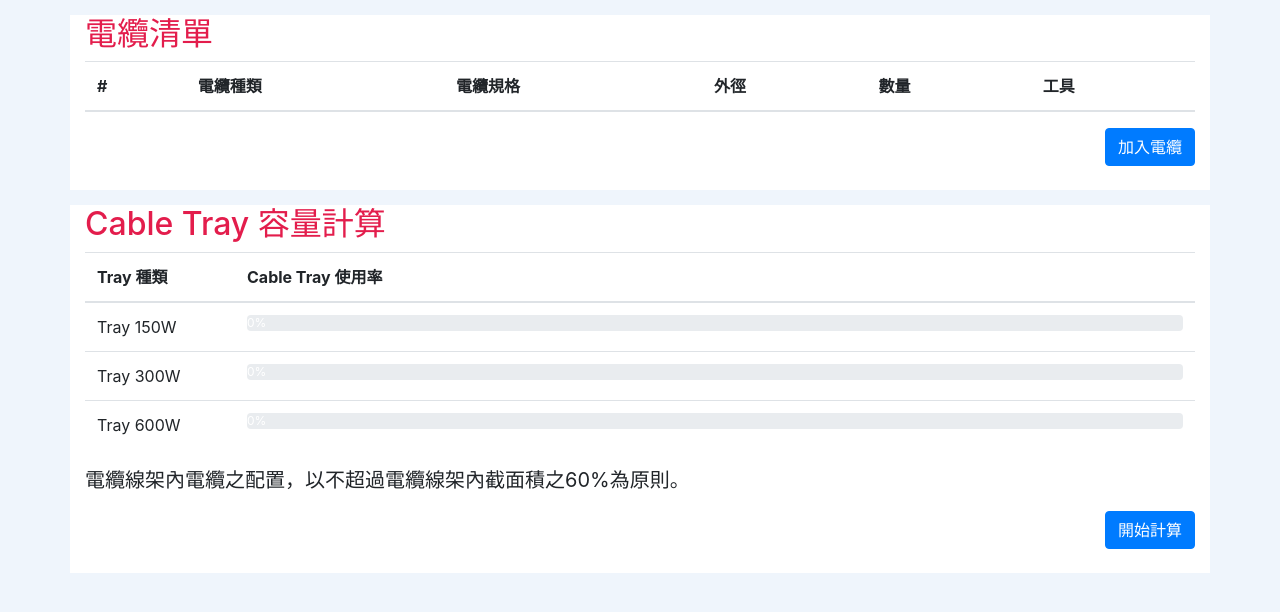
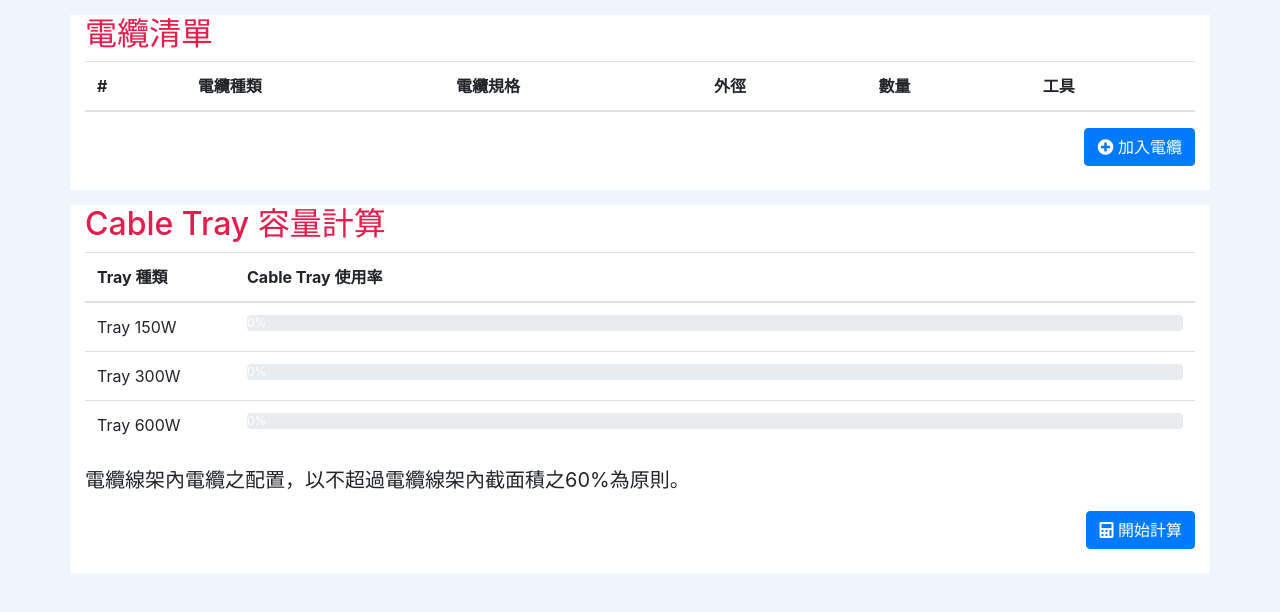
Before and after one commit to e87042170/CableTrayCalculator, a plain HTML site: page index.html in a window 1280 px wide. Drawn offline with nearby package versions, Linux system fonts and the light colour scheme.

Commit message:
Update index.html

```diff
--- a/index.html
+++ b/index.html
@@ -4,6 +4,7 @@
 		<title>Cable Tray 容量計算</title>
 		<meta charset="utf-8">
 		<meta name="viewport" content="width=device-width, initial-scale=1">
+		<link rel="stylesheet" href="https://use.fontawesome.com/releases/v5.7.0/css/all.css" integrity="sha384-lZN37f5QGtY3VHgisS14W3ExzMWZxybE1SJSEsQp9S+oqd12jhcu+A56Ebc1zFSJ" crossorigin="anonymous">
 		<link rel="stylesheet" href="https://maxcdn.bootstrapcdn.com/bootstrap/4.3.1/css/bootstrap.min.css">
     <script src="https://ajax.googleapis.com/ajax/libs/jquery/3.4.1/jquery.min.js"></script>
     <script src="https://cdnjs.cloudflare.com/ajax/libs/popper.js/1.14.7/umd/popper.min.js"></script>
@@ -58,7 +59,7 @@
 			  </table>
 			</div>
 			<div class="text-right">
-				<button class="btn btn-primary" data-toggle="modal" data-target="#myModal"> <i class="fa fa-plus-circle"></i> 加入電纜</button>
+				<button class="btn btn-primary" data-toggle="modal" data-target="#myModal"> <i class="fas fa-plus-circle"></i> 加入電纜</button>
 			</div><br>
 		</div>
 
@@ -111,7 +112,7 @@
 			</div>
 			<blockquote class="blockquote"><p>電纜線架內電纜之配置，以不超過電纜線架內截面積之60%為原則。</p></blockquote>
 			<div class="text-right">
-				<button id="calculate" class="btn btn-primary"> <i class="fa fa-calculator"></i> 開始計算</button>
+				<button id="calculate" class="btn btn-primary"> <i class="fas fa-calculator"></i> 開始計算</button>
 			</div><br>
 		</div>
 
```
